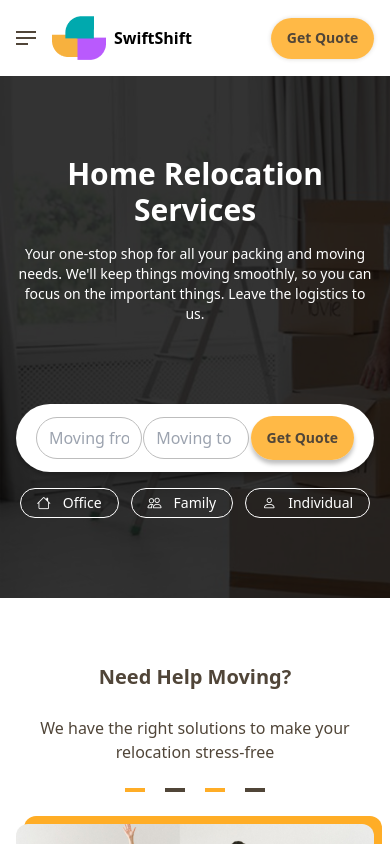
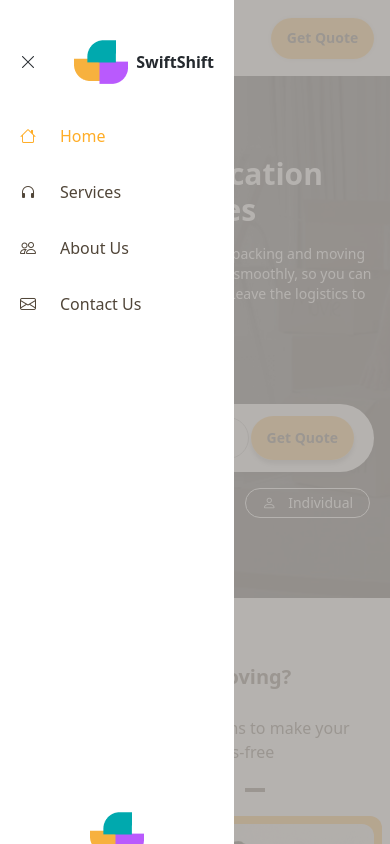
Before and after one commit to Nate-Soul/swiftshift, a Next.js app: page / in a window 390 px wide. Both pictures are taken after a click on the button 26 px from the left and 38 px from the top of the page. Shown: the top 844 px of the page. Built offline with nearby package versions, Linux system fonts and the light colour scheme.

Commit message:
added mobile navigation menu with accessibility

```diff
--- /dev/null
+++ b/src/components/Logo.tsx
@@ -0,0 +1,20 @@
+import Link from "next/link";
+import Image from "next/image";
+
+const Logo = () => {
+  return (
+    <Link href="/" className="inline-flex items-center gap-x-2 sm:gap-x-3">
+      <Image
+        src="/media/images/logos/swiftshift-logo-dark.png"
+        alt="SwiftShift's Sail Logo"
+        height={44}
+        width={54}
+      />
+      <span className="md:hidden font-extrabold">
+        SwiftShift
+      </span>
+    </Link>
+  )
+}
+
+export default Logo
--- /dev/null
+++ b/src/components/MobileNavbar.tsx
@@ -0,0 +1,87 @@
+"use client";
+
+import { usePathname } from "next/navigation";
+import Image from "next/image";
+import Link from "next/link";
+
+import Logo from "./Logo";
+
+interface MobileNavbarProps {
+    toggleFn: () => void;
+    isOpenNav: boolean;
+};
+
+const MobileNavbar: React.FC<MobileNavbarProps> = ({ toggleFn, isOpenNav }) => {
+  const mobileNavLinks = [
+    {
+      url: "/",
+      text: "Home",
+      icon: "bi-house",
+    },
+    {
+      url: "/services",
+      text: "Services",
+      icon: "bi-headphones",
+    },
+    {
+      url: "/about",
+      text: "About Us",
+      icon: "bi-people",
+    },
+    {
+      url: "/contact",
+      text: "Contact Us",
+      icon: "bi-envelope",
+    },
+  ];
+
+  const currentUrl = usePathname();
+
+  return (
+    <nav id="mainMobileMenu" className="fixed top-0 left-0 right-0 bottom-0 z-90 bg-[#A9A5A1] bg-opacity-85">
+      <div className="w-3/5 h-full bg-white text-dark-700 pt-10 px-5 overflow-y-auto hide-scrollbar">
+        <div className="flex items-center justify-between gap-x-3">
+          <button onClick={toggleFn} aria-expanded={isOpenNav} aria-controls="mainMobileMenu" aria-label="Close Mobile Navigation">
+            <span className="bi-x-lg"></span>
+          </button>
+          <Logo />
+        </div>
+        <div className="h-full flex flex-col justify-between gap-y-5">
+          <ul className="flex flex-col gap-y-8 mt-10">
+            {mobileNavLinks?.map((navLink, navLinkIndex) => (
+              <li key={navLinkIndex}>
+                <Link
+                  href={navLink.url}
+                  className={`flex items-center gap-x-6 ${
+                    currentUrl === navLink.url
+                      ? "font-medium text-primary-500"
+                      : "font-normal text-dark-500"
+                  }`}
+                >
+                  <span className={`${navLink.icon}`}></span>
+                  {navLink.text}
+                </Link>
+              </li>
+            ))}
+          </ul>
+          <figure className="text-center">
+            <Image
+              src="/media/images/logos/swiftshift-logo-dark.png"
+              alt="SwiftShift's logo"
+              className="mx-auto"
+              height={44}
+              width={54}
+            />
+            <figcaption>
+              <h6 className="text-2xl font-extrabold text-dark-500">
+                SwiftShift
+              </h6>
+            </figcaption>
+          </figure>
+        </div>
+      </div>
+    </nav>
+  );
+};
+
+export default MobileNavbar;
--- a/src/components/Navbar.tsx
+++ b/src/components/Navbar.tsx
@@ -2,37 +2,40 @@
 
 import { useState } from "react";
 
-import Image from "next/image";
 import Link from "next/link";
 import { usePathname } from "next/navigation";
 
 import services from "@/data/servicesList.json";
+import Logo from "./Logo";
+import MobileNavbar from "./MobileNavbar";
 
 const Navbar = () => {
   const currentUrl = usePathname();
 
   const [servicePaneOpen, setServiceOpen] = useState(false);
+  const [openMobileNav, setOpenMobileNav] = useState(false);
+
+  const handleMobileNav = () => {
+    setOpenMobileNav(prev => !prev);
+  };
 
   return (
+    <>
       <nav className="py-4">
         <div className="container flex items-center justify-between">
           <div className="flex items-center gap-x-4">
-          <button className="inline-flex flex-col gap-y-1 md:hidden text-lg text-black">
+            <button
+              className="inline-flex flex-col gap-y-1 md:hidden text-lg text-black"
+              onClick={handleMobileNav}
+              aria-label="Open Mobile Navigation"
+              aria-expanded={openMobileNav}
+              aria-controls="mainMobileMenu"
+            >
               <span className="w-5 h-[2px] bg-dark-500"></span>
               <span className="w-5 h-[2px] bg-dark-500"></span>
               <span className="w-3 h-[2px] bg-dark-500"></span>
             </button>
-          <Link href="/" className="inline-flex items-center gap-x-2 sm:gap-x-3">
-            <Image
-              src="/media/images/logos/swiftshift-logo-dark.png"
-              alt="SwiftShift's Sail Logo"
-              height={44}
-              width={54}
-            />
-            <span className="md:hidden font-extrabold">
-              SwiftShift
-            </span>
-          </Link>
+            <Logo/>
           </div>
           <ul className="hidden md:flex items-center gap-x-8 lg:text-lg text-dark-400">
             <li>
@@ -114,6 +117,10 @@ const Navbar = () => {
           </Link>
         </div>
       </nav>
+      {openMobileNav && (
+        <MobileNavbar toggleFn={handleMobileNav} isOpenNav={openMobileNav} />
+      )}
+    </>
   );
 };
 
--- a/tailwind.config.ts
+++ b/tailwind.config.ts
@@ -31,7 +31,8 @@ const config: Config = {
         "dark-300": "#8C7424",
         "dark-400": "#7C7B7B",
         "dark-500": "#504538",
-        "dark-600": "#484554"
+        "dark-600": "#484554",
+        "dark-700": "#24292E"
       },
       fontFamily: {
         alvenir: ['var(--font-alvenir)'],
@@ -45,6 +46,7 @@ const config: Config = {
         '60': '60',
         '70': '70',
         '80': '80',
+        '90': '90',
       },
     },
   },
```
Lines whose indentation alone changed are shown as unchanged.
